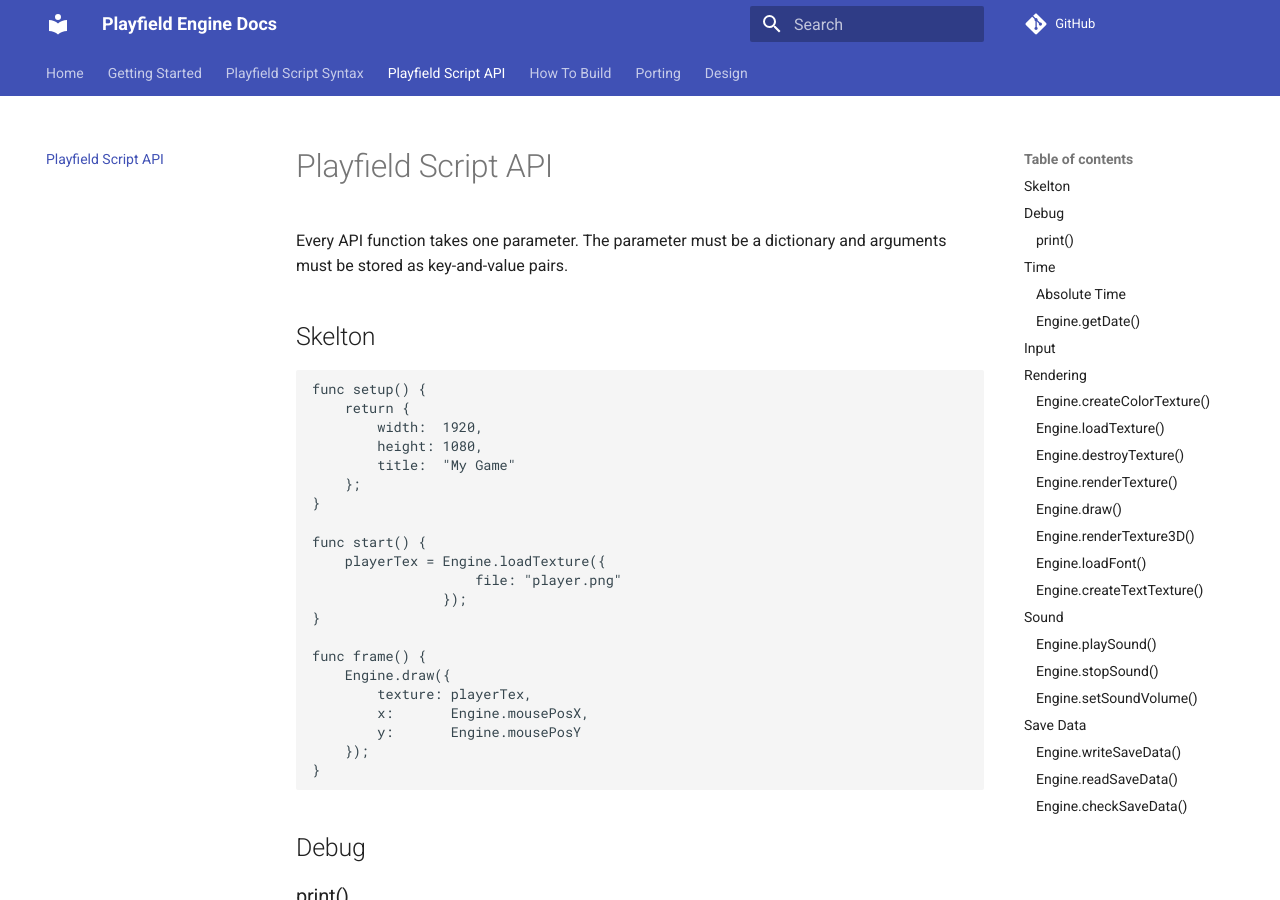
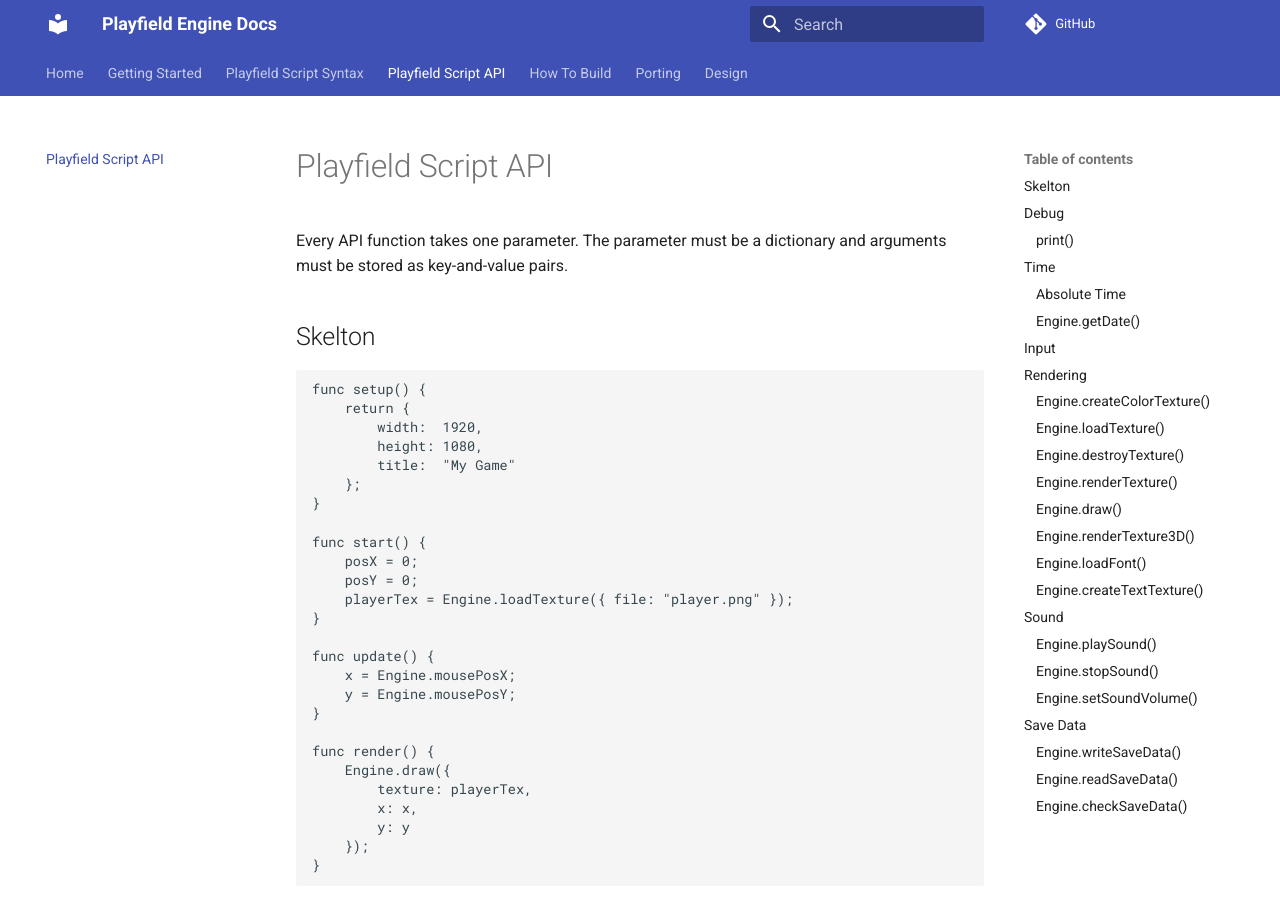
Before and after one commit to awemorris/PlayfieldEngine, an MkDocs documentation site: the page built from docs/mkdocs-en/docs/api.md, in a window 1280 px wide and 900 px high. Built offline with MkDocs 1.6.1 and Material for MkDocs 9.7.7, drawn with Linux system fonts in a browser that asks for light colours; comment, search, counter and statistics services are not loaded.

Commit message:
Seperate frame() to update() and render()

````diff
--- a/docs/mkdocs-en/docs/api.md
+++ b/docs/mkdocs-en/docs/api.md
@@ -16,16 +16,21 @@ func setup() {
 }
 
 func start() {
-    playerTex = Engine.loadTexture({
-                    file: "player.png"
-                });
+    posX = 0;
+    posY = 0;
+    playerTex = Engine.loadTexture({ file: "player.png" });
 }
 
-func frame() {
+func update() {
+    x = Engine.mousePosX;
+    y = Engine.mousePosY;
+}
+
+func render() {
     Engine.draw({
         texture: playerTex,
-        x:       Engine.mousePosX,
-        y:       Engine.mousePosY
+        x: x,
+        y: y
     });
 }
 ```
````
Also changed, not shown: docs/mkdocs-ja/docs/api.md (+11 -6 lines), 5 other files.
